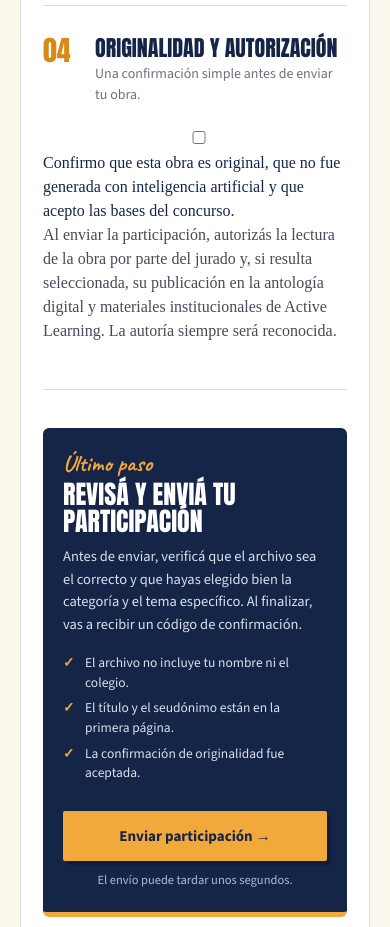
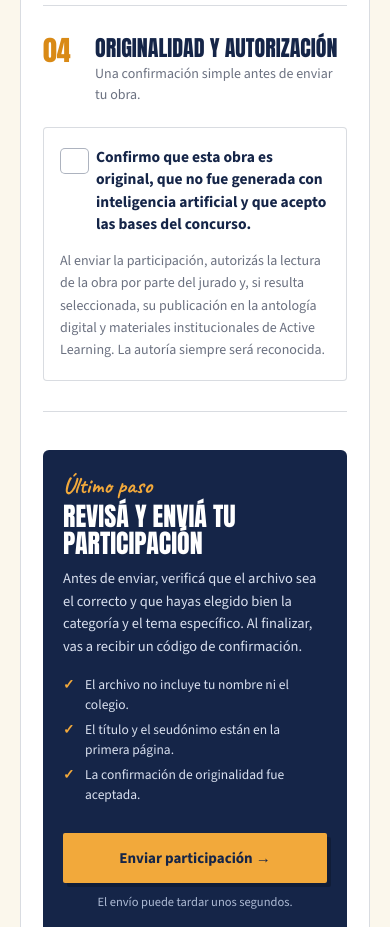
Before and after one commit to sophieblousson/voces-de-la-adolescencia, a Next.js app: page /participar in a window 390 px wide. Shown: the part 2700-3627 px from the top of the page. Built offline with nearby package versions, Linux system fonts and the light colour scheme.

Commit message:
Refactor consent-related styles in FormWizard

```diff
--- a/components/form/FormWizard.module.css
+++ b/components/form/FormWizard.module.css
@@ -170,43 +170,39 @@
   line-height: 1.55;
 }
 
-.declarations {
-  display: flex;
-  flex-direction: column;
-  gap: 12px;
-}
+/* Consentimiento simplificado */
 
-.declaration {
-  display: flex;
-  align-items: flex-start;
-  gap: 14px;
-  padding: 18px 18px;
+.consentBox {
+  max-width: 760px;
+  padding: 22px 24px;
   background: #ffffff;
   border: 1px solid var(--color-line);
   border-radius: var(--radius-sm);
-  cursor: pointer;
   transition:
     border-color var(--transition-fast),
     background-color var(--transition-fast),
     box-shadow var(--transition-fast);
 }
 
-.declaration:hover {
-  border-color: rgba(21, 37, 72, 0.28);
-}
-
-.declaration:has(input:checked) {
+.consentBox:has(input:checked) {
   border-color: var(--color-marigold);
   background: #fffaf0;
   box-shadow: 0 8px 20px rgba(21, 37, 72, 0.06);
 }
 
-.declaration input {
+.consentCheck {
+  display: grid;
+  grid-template-columns: 24px 1fr;
+  gap: 14px;
+  align-items: start;
+  cursor: pointer;
+}
+
+.consentCheck input {
   appearance: none;
-  flex: none;
   width: 22px;
   height: 22px;
-  margin-top: 2px;
+  margin: 2px 0 0;
   border: 1.5px solid rgba(21, 37, 72, 0.35);
   border-radius: 5px;
   background: #ffffff;
@@ -215,12 +211,12 @@
   cursor: pointer;
 }
 
-.declaration input:checked {
+.consentCheck input:checked {
   background: var(--color-marigold);
   border-color: var(--color-marigold);
 }
 
-.declaration input:checked::after {
+.consentCheck input:checked::after {
   content: "✓";
   color: var(--color-ink);
   font-family: var(--font-source-sans-3), Helvetica, Arial, sans-serif;
@@ -229,19 +225,23 @@
   line-height: 1;
 }
 
-.declaration span {
-  color: #454b58;
+.consentCheck span {
+  color: var(--color-ink);
+  font-family: var(--font-source-sans-3), Helvetica, Arial, sans-serif;
+  font-size: 15.5px;
+  font-weight: 700;
+  line-height: 1.45;
+}
+
+.consentText {
+  margin: 14px 0 0 38px;
+  color: #6b7180;
   font-family: var(--font-source-sans-3), Helvetica, Arial, sans-serif;
   font-size: 14px;
-  line-height: 1.5;
+  line-height: 1.6;
 }
 
-.declaration strong {
-  display: block;
-  margin-bottom: 3px;
-  color: var(--color-ink);
-  font-weight: 700;
-}
+/* Bloque final */
 
 .finalBox {
   display: grid;
@@ -384,126 +384,18 @@
   .finalAction button {
     width: 100%;
   }
-  .fileDropzone {
-  border: 2px dashed var(--color-line);
-  border-radius: var(--radius-md);
-  padding: 34px 24px;
-  background: #fcfaf4;
-  text-align: center;
 }
 
-.fileDropzoneHasFile {
-  border-color: var(--color-marigold);
-  background: #fffaf0;
-}
-
-.fileIcon {
-  width: 46px;
-  height: 46px;
-  margin: 0 auto 12px;
-  border-radius: 50%;
-  background: var(--color-ink);
-  color: var(--color-marigold);
-  display: flex;
-  align-items: center;
-  justify-content: center;
-  font-family: var(--font-anton), Impact, sans-serif;
-  font-size: 24px;
-  line-height: 1;
-}
-
-.fileDropTitle {
-  margin: 0 0 6px;
-  color: var(--color-ink);
-  font-family: var(--font-anton), Impact, sans-serif;
-  font-size: 20px;
-  font-weight: 400;
-  text-transform: uppercase;
-}
-
-.fileHelp {
-  margin: 0;
-  color: #6b7180;
-  font-family: var(--font-source-sans-3), Helvetica, Arial, sans-serif;
-  font-size: 13.5px;
-  line-height: 1.5;
-}
-
-.fileName {
-  margin: 8px 0 0;
-  color: var(--color-ink);
-  font-family: var(--font-source-sans-3), Helvetica, Arial, sans-serif;
-  font-size: 14.5px;
-  font-weight: 700;
-  word-break: break-word;
-}
-
-.fileSize {
-  margin: 4px 0 0;
-  color: #6b7180;
-  font-family: var(--font-source-sans-3), Helvetica, Arial, sans-serif;
-  font-size: 12.5px;
-}
-
-.fileActions {
-  display: flex;
-  justify-content: center;
-  gap: 10px;
-  margin-top: 18px;
-}
-
-.fileInputLabel {
-  display: inline-flex;
-  align-items: center;
-  justify-content: center;
-  min-width: 150px;
-  border-radius: 2px;
-  background: var(--color-ink);
-  color: #ffffff;
-  cursor: pointer;
-  font-family: var(--font-source-sans-3), Helvetica, Arial, sans-serif;
-  font-size: 14px;
-  font-weight: 700;
-  padding: 11px 18px;
-}
-
-.fileInputLabel:hover {
-  background: var(--color-ink-2);
-}
-
-.fileRemoveButton {
-  border: 1px solid var(--color-line);
-  border-radius: 2px;
-  background: #ffffff;
-  color: var(--color-ink);
-  cursor: pointer;
-  font-family: var(--font-source-sans-3), Helvetica, Arial, sans-serif;
-  font-size: 14px;
-  font-weight: 700;
-  padding: 11px 18px;
-}
-
-.fileRemoveButton:hover {
-  border-color: var(--color-ink);
-}
-
-.visuallyHidden {
-  position: absolute;
-  width: 1px;
-  height: 1px;
-  opacity: 0;
-  pointer-events: none;
-  overflow: hidden;
-}
-
-@media (max-width: 520px) {
-  .fileActions {
-    flex-direction: column;
+@media (max-width: 640px) {
+  .consentBox {
+    padding: 18px 16px;
   }
 
-  .fileInputLabel,
-  .fileRemoveButton {
-    width: 100%;
+  .consentCheck {
+    grid-template-columns: 22px 1fr;
+  }
+
+  .consentText {
+    margin-left: 0;
   }
 }
-}
```
